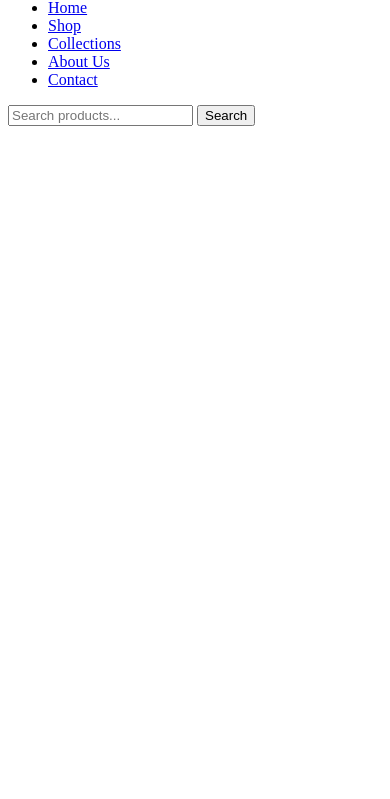
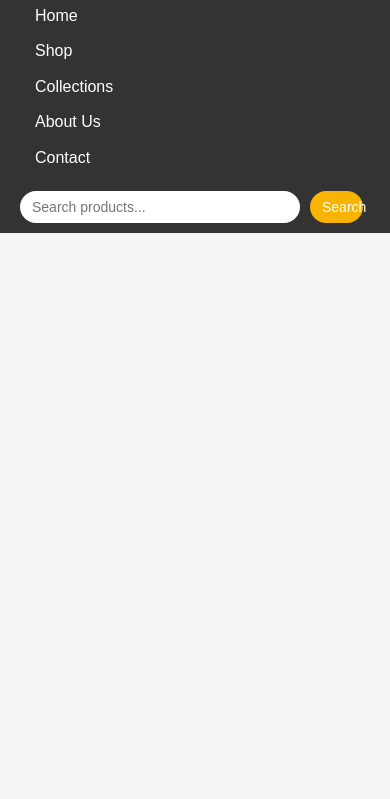
Before and after one commit to RidaAdil14/task1, a plain HTML site: page index.html in a window 390 px wide. Shown: the part 43-842 px from the top of the page. Drawn offline with Linux system fonts and the light colour scheme.

Commit message:
modifying index file

```diff
--- a/index.html
+++ b/index.html
@@ -4,6 +4,119 @@
     <meta charset="UTF-8">
     <meta name="viewport" content="width=device-width, initial-scale=1.0">
     <title>Navbar</title>
+<style>
+    /* General Styles */
+* {
+    margin: 0;
+    padding: 0;
+    box-sizing: border-box;
+}
+
+body {
+    font-family: Arial, sans-serif;
+    background-color: #f4f4f4;
+    line-height: 1.6;
+}
+
+a {
+    text-decoration: none;
+    color: inherit;
+}
+
+/* Navbar Styles */
+.navbar {
+    display: flex;
+    justify-content: space-between;
+    align-items: center;
+    background-color: #333;
+    padding: 10px 20px;
+}
+
+.navbar .logo img {
+    width: 150px;
+    height: auto;
+}
+
+.nav-links {
+    display: flex;
+    list-style: none;
+}
+
+.nav-links li {
+    margin-left: 20px;
+}
+
+.nav-links li a {
+    color: #fff;
+    font-size: 16px;
+    padding: 10px 15px;
+    transition: background-color 0.3s;
+}
+
+.nav-links li a:hover {
+    background-color: #555;
+    border-radius: 5px;
+}
+
+/* Search Bar Styles */
+.search-bar {
+    display: flex;
+    align-items: center;
+}
+
+.search-bar input {
+    padding: 8px 12px;
+    font-size: 14px;
+    border: none;
+    border-radius: 20px;
+    margin-right: 10px;
+}
+
+.search-bar button {
+    padding: 8px 12px;
+    font-size: 14px;
+    border: none;
+    background-color: #f8b400;
+    color: white;
+    border-radius: 20px;
+    cursor: pointer;
+}
+
+.search-bar button:hover {
+    background-color: #e09500;
+}
+
+/* Responsive Styles */
+@media (max-width: 768px) {
+    .navbar {
+        flex-direction: column;
+        align-items: flex-start;
+    }
+
+    .nav-links {
+        flex-direction: column;
+        margin-top: 10px;
+    }
+
+    .nav-links li {
+        margin-left: 0;
+        margin-bottom: 10px;
+    }
+
+    .search-bar {
+        width: 100%;
+        margin-top: 10px;
+    }
+
+    .search-bar input {
+        width: 80%;
+    }
+
+    .search-bar button {
+        width: 15%;
+    }
+}
+</style>
 </head>
 <body>
     <header>
```
